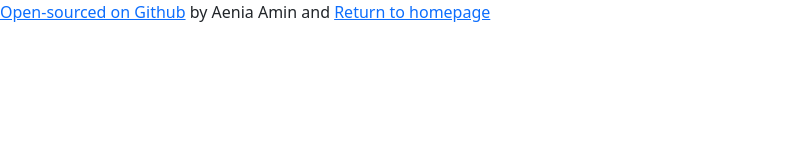
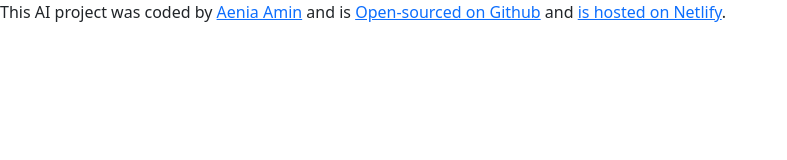
Before and after one commit to aenia12/AIA-Amin.AIProject, a plain HTML site: page index.html in a window 1280 px wide. Shown: the whole page, without its empty margins (0-787 px from the left). Drawn offline with nearby package versions, Linux system fonts and the light colour scheme.

Commit message:
Updated footer.

```diff
--- a/index.html
+++ b/index.html
@@ -22,13 +22,16 @@
   <body>
     <footer>
       <footer>
+        This AI project was coded by
+        <a href="https://github.com/aenia12/" target="_blank">Aenia Amin</a> and
+        is
         <a href="https://github.com/aenia12/AIA-Amin.AIProject" target="_blank"
           >Open-sourced on Github</a
         >
-        by Aenia Amin and
+        and
         <a href="https://wonderful-brigadeiros-85f288.netlify.app/">
-          Return to homepage</a
-        >
+          is hosted on Netlify</a
+        >.
       </footer>
     </footer>
   </body>
```
